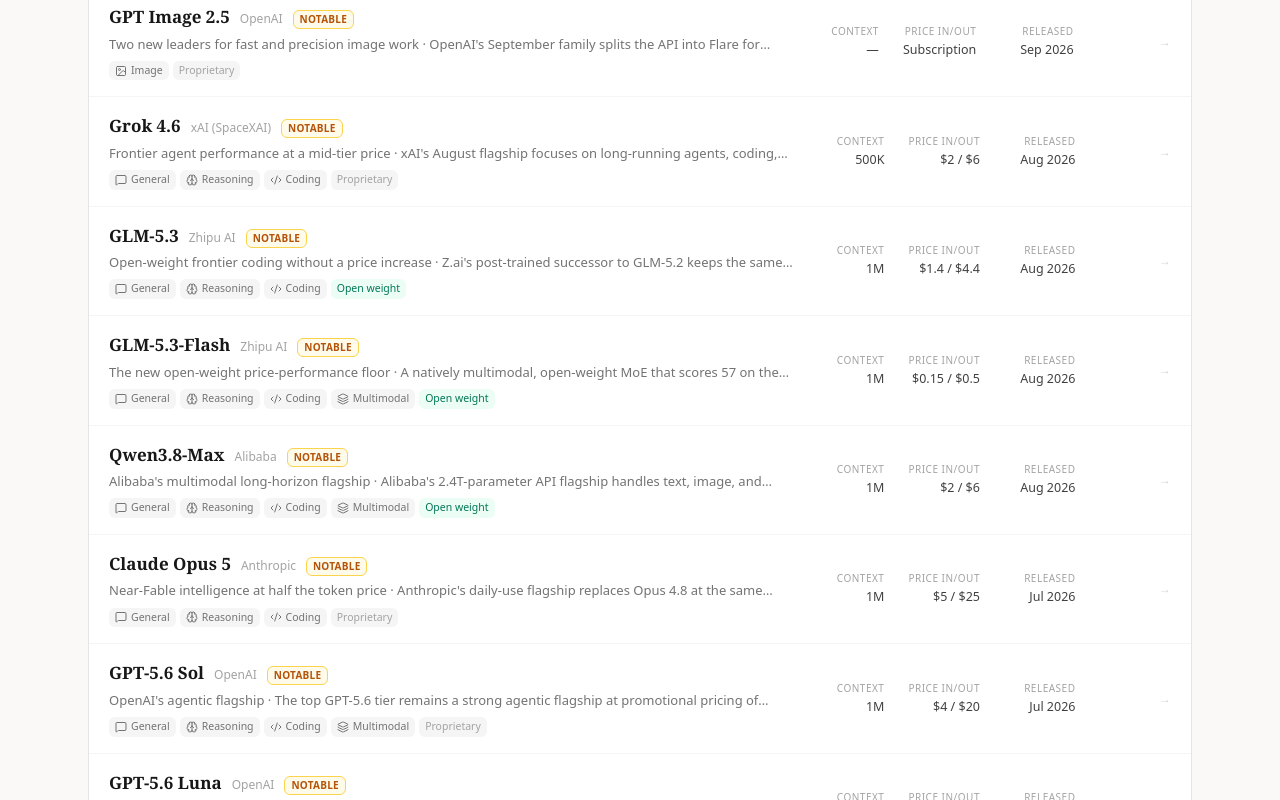
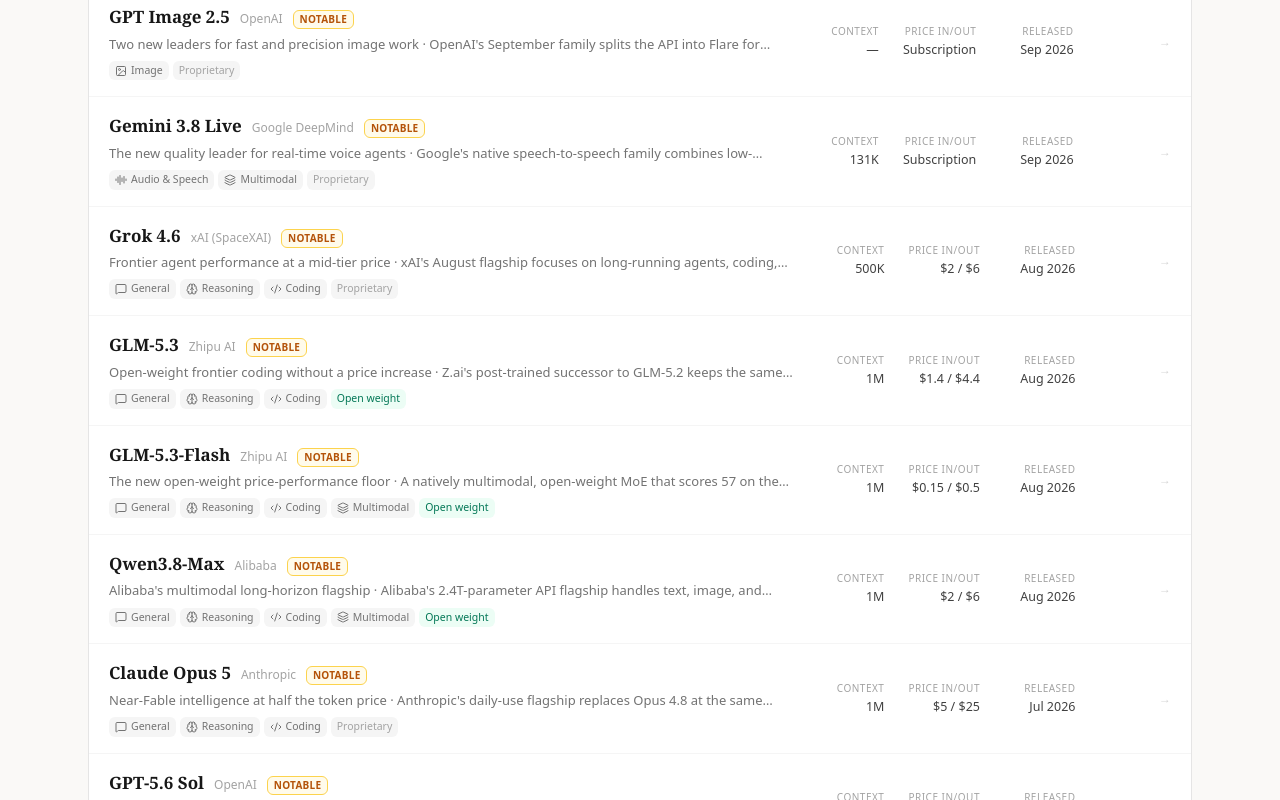
Before and after one commit to robert-awere/RobClawx-Projects, a React (Vite) app in the folder frontierai-directory/: page / in a window 1280 px wide. Shown: the part 1260-2060 px from the top of the page. Built offline with nearby package versions, Linux system fonts and the light colour scheme.

Commit message:
feat(frontierai): update Gemini live voice listing

```diff
--- a/frontierai-directory/src/data/models.ts
+++ b/frontierai-directory/src/data/models.ts
@@ -33,7 +33,7 @@
   audio: 'Audio & Speech',
 };
 
-export const LAST_UPDATED = '2026-09-15';
+export const LAST_UPDATED = '2026-09-18';
 
 export const MODELS: AIModel[] = [
   // ── Anthropic ───────────────────────────────────────────
@@ -778,21 +778,23 @@
   },
   {
     id: 'gemini-live',
-    name: 'Gemini 2.5 Flash Live',
+    name: 'Gemini 3.8 Live',
     provider: 'Google DeepMind',
     providerColor: '#2f6bd8',
     category: ['audio', 'multimodal'],
     openWeight: false,
-    released: '2025-09',
-    context: 131000,
-    pricing: { input: 0.5, output: 2 },
-    tagline: 'The best API for real-time voice',
+    released: '2026-09',
+    context: 131072,
+    pricing: { input: null, output: null },
+    tagline: 'The new quality leader for real-time voice agents',
     description:
-      'Native streaming audio in and out, with latency low enough for natural interruptions — the first choice for building real-time voice assistants and customer-service agents.',
-    strengths: ['Low-latency streaming', 'Supports barge-in', 'Unified audio understanding and generation'],
-    weaknesses: ['Costs climb on long sessions'],
-    bestFor: ['Real-time voice assistants', 'Support bots', 'Simultaneous interpretation'],
-    website: 'https://deepmind.google',
+      'Google\'s native speech-to-speech family combines low-latency dialogue with visual grounding and asynchronous tool calls. The standard model favors fluid interaction; Extended Thinking reasons in the background during complex tasks and leads the independent Artificial Analysis Speech to Speech Index at 82.6. Audio costs $0.005 per input minute and $0.018 per output minute.',
+    strengths: ['#1 AA Speech to Speech Index (Extended Thinking)', 'Background reasoning without stopping dialogue', 'Asynchronous tool calls', '97-language support'],
+    weaknesses: ['No context caching or structured output', 'Extended Thinking requires asynchronous client-state handling', 'Audio costs grow with session length'],
+    bestFor: ['Complex voice agents', 'Customer-service automation', 'Visual voice assistants', 'Multilingual live dialogue'],
+    benchmark: { label: 'AA Speech to Speech Index', score: '82.6 (#1)' },
+    website: 'https://ai.google.dev/gemini-api/docs/models/gemini-3.8-live',
+    hot: true,
   },
 ];
 
```
Also changed, not shown: 1 other file (tests, documents, lock files or other folders).
